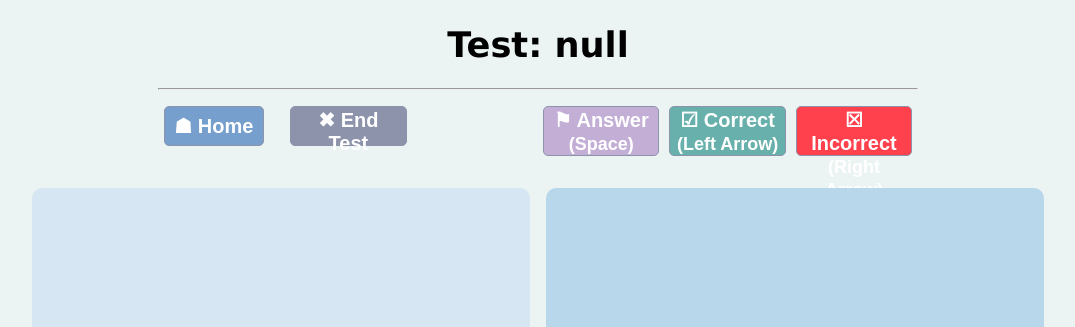
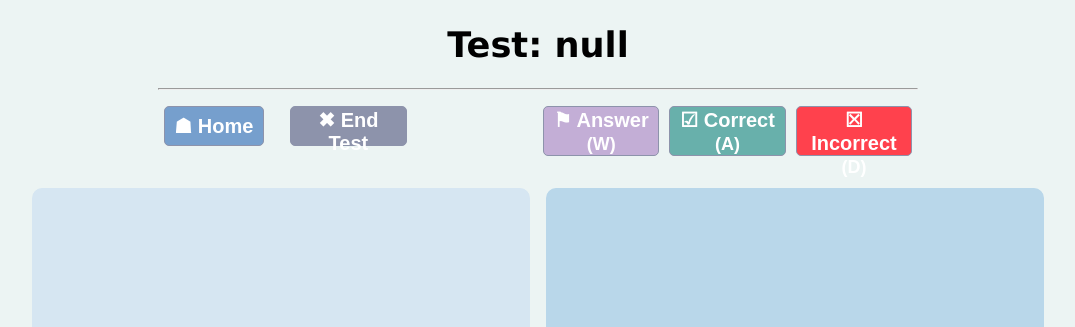
Before and after one commit to zmatus/flashcards, a Jekyll site: the page built from test.html, in a window 1280 px wide. Shown: the top 327 px of the page, without its empty margins (102-1177 px from the left). Built offline with Jekyll 4.4.1, drawn with Linux system fonts in a browser that asks for light colours.

Commit message:
Change shortcut for test control

```diff
--- a/_layouts/test.html
+++ b/_layouts/test.html
@@ -7,9 +7,9 @@ layout: default
   </a>
 
   <button id="end" type="button">&#x2716; End Test</span></button>
-  <button id="answer" type="button">&#9873; Answer <span>(Space)</span></button>
-  <button id="correct" type="button">&#9745; Correct <span>(Left Arrow)</span></button>
-  <button id="incorrect" type="button">&#9746; Incorrect <span>(Right Arrow)</span></button>
+  <button id="answer" type="button">&#9873; Answer <br> <span>(W)</span></button>
+  <button id="correct" type="button">&#9745; Correct <br> <span>(A)</span></button>
+  <button id="incorrect" type="button">&#9746; Incorrect <br> <span>(D)</span></button>
 </nav>
 
 {{ content }}
--- a/scripts/test.js
+++ b/scripts/test.js
@@ -40,7 +40,10 @@ const showAnswer = term => {
 
     answerBtn.addEventListener('click', () => {
       back.innerHTML = term;
-    })
+    });
+    document.addEventListener('keydown', (e) => {
+      if (e.key === 'w') back.innerHTML = term;
+    });
   });
 }
 
```
